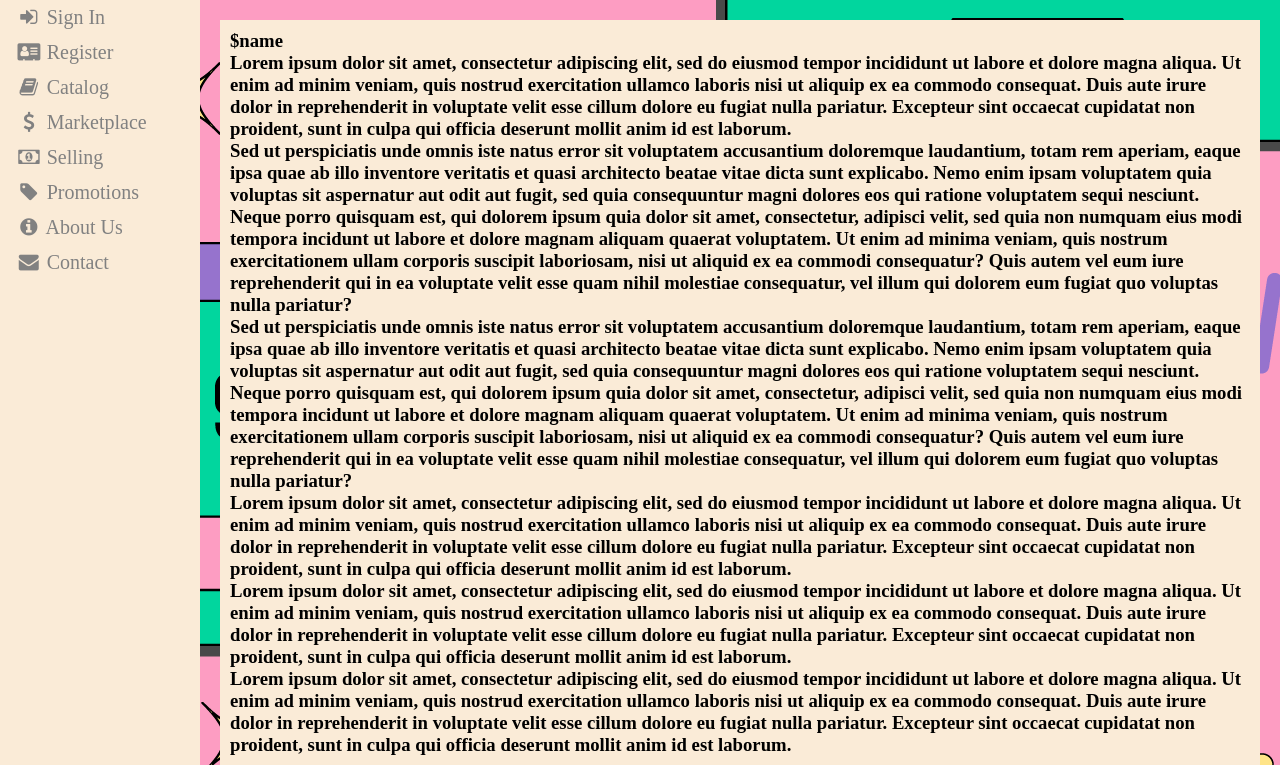
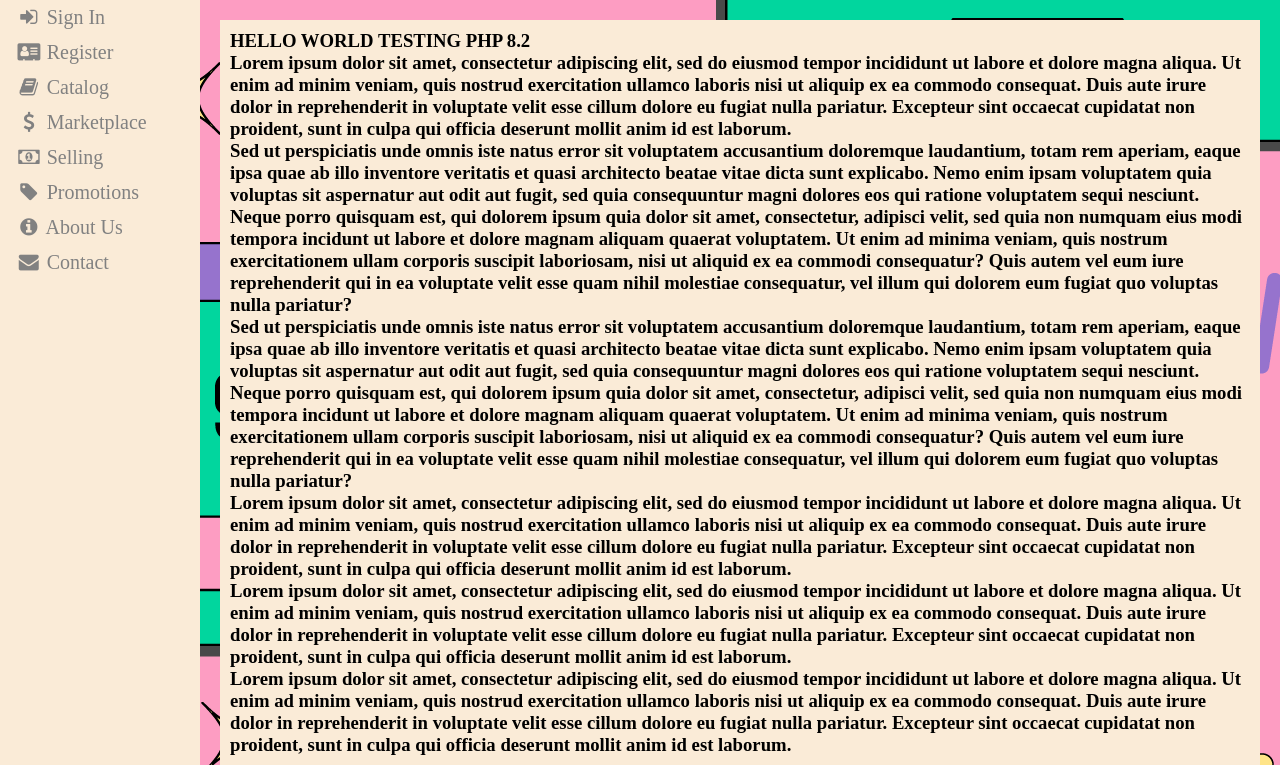
Before and after one commit to joelouie222/CS3773_back2books, a PHP site: page / in a window 1280 px wide. Shown: the part 142-907 px from the top of the page. Run offline with PHP 8.4, Linux system fonts and the light colour scheme; some web fonts are replaced.

Commit message:
php 8.2 test

```diff
--- a/index.php
+++ b/index.php
@@ -93,8 +93,8 @@
 
             <div class="about-us">
                 <?php
-                    $name = "HELLO WORLD";
-                    echo '<h3> $name <h3>';
+                    $name = 'HELLO WORLD TESTING PHP 8.2';
+                    echo "<h3> {$name} <h3>";
                 ?>
 
                 <p>Lorem ipsum dolor sit amet, consectetur adipiscing elit, sed do eiusmod tempor incididunt ut labore
```
